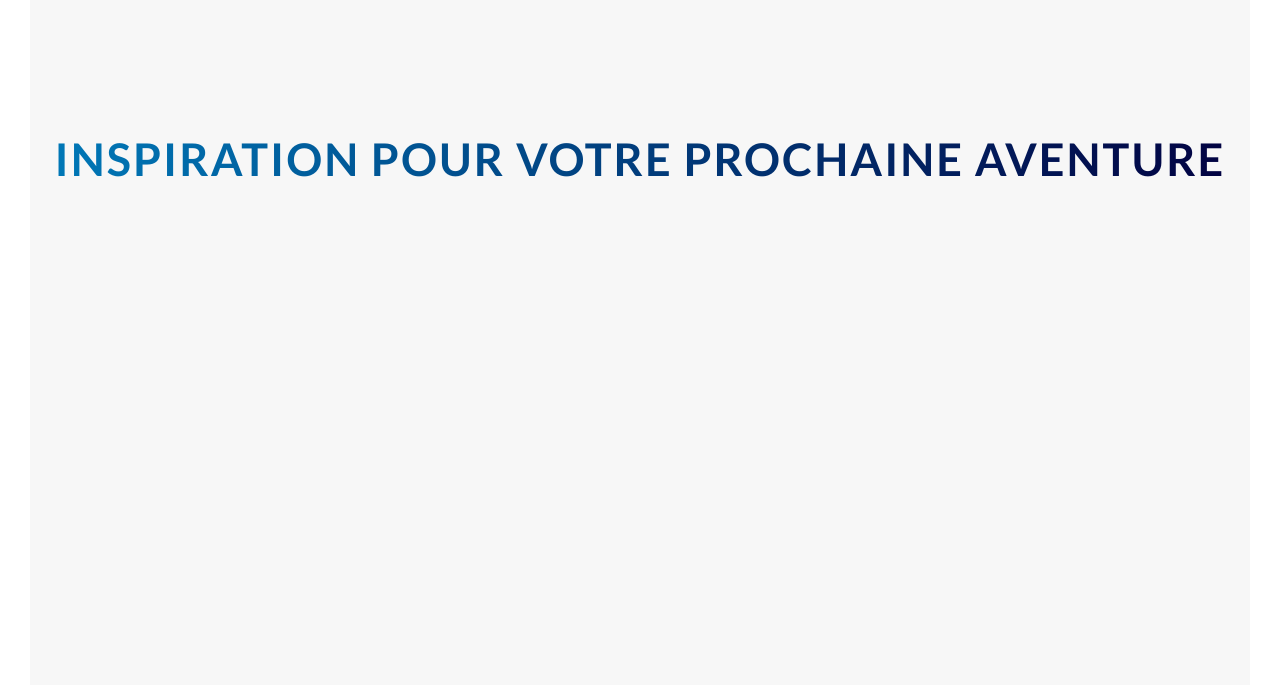
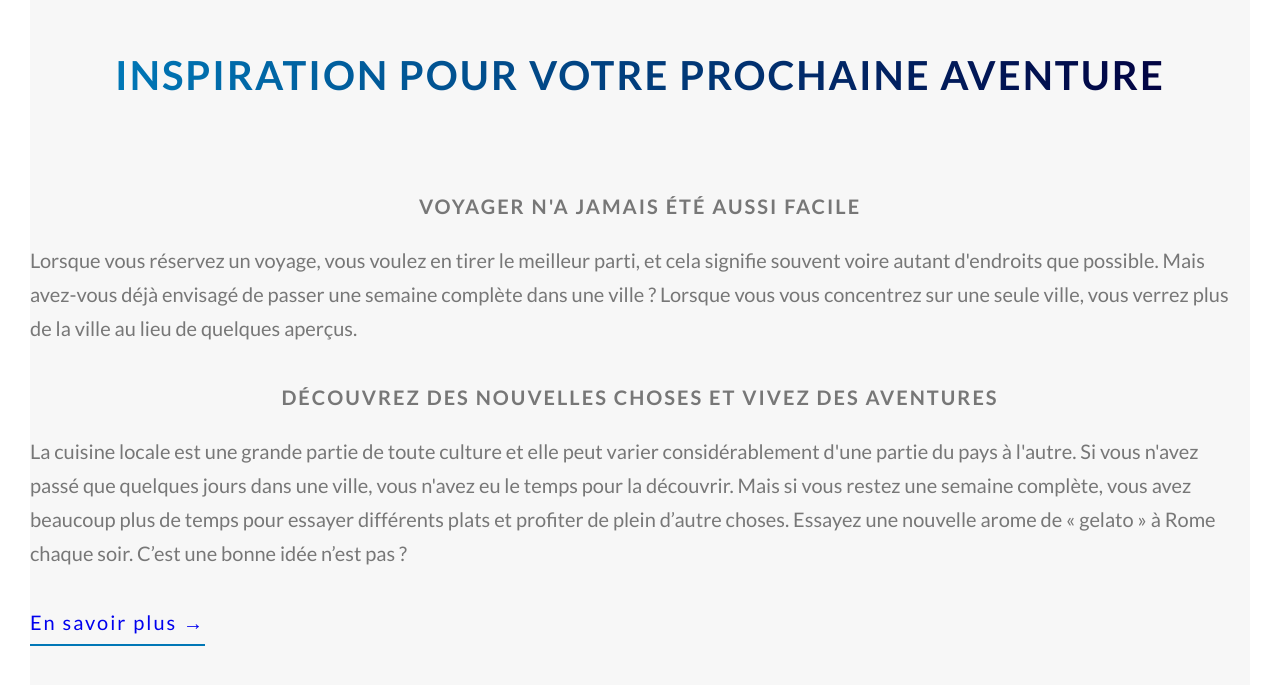
Before and after one commit to florinstrulea/fake-travel-agency, a website: page index.html in a window 1280 px wide. Shown: the part 949-1634 px from the top of the page. Drawn offline with Linux system fonts and the light colour scheme.

Commit message:
Ajout des paragraph et button dans la section about-us

```diff
--- a/index.html
+++ b/index.html
@@ -39,9 +39,37 @@
 		<main>
 			<section class="about-us">
 				<div class="u-text-center">
-					<h2 class="heading-secondary u-margin-bottom-5">
+					<h2 class="heading-secondary u-margin-bottom-big">
 						inspiration pour votre prochaine aventure
 					</h2>
+				</div>
+				<div class="about-us__container u-text-center u-margin-bottom-big">
+					<div class="about-us__container--text">
+						<h3 class="heading-tertiary u-margin-bottom-small">
+							Voyager n'a jamais été aussi facile
+						</h3>
+						<p class="paragraph">
+							Lorsque vous réservez un voyage, vous voulez en tirer le meilleur parti, et cela
+							signifie souvent voire autant d'endroits que possible. Mais avez-vous déjà envisagé de
+							passer une semaine complète dans une ville ? Lorsque vous vous concentrez sur une
+							seule ville, vous verrez plus de la ville au lieu de quelques aperçus.
+						</p>
+						<h3 class="heading-tertiary u-margin-bottom-small">
+							Découvrez des nouvelles choses et vivez des aventures
+						</h3>
+						<p class="paragraph">
+							La cuisine locale est une grande partie de toute culture et elle peut varier
+							considérablement d'une partie du pays à l'autre. Si vous n'avez passé que quelques
+							jours dans une ville, vous n'avez eu le temps pour la découvrir. Mais si vous restez
+							une semaine complète, vous avez beaucoup plus de temps pour essayer différents plats
+							et profiter de plein d’autre choses. Essayez une nouvelle arome de « gelato » à Rome
+							chaque soir. C’est une bonne idée n’est pas ?
+						</p>
+						<a href="#" class="btn-text">En savoir plus &#8594;</a>
+					</div>
+					<div class="about-us__container--photos">
+						<img src="" alt="" /><img src="" alt="" /><img src="" alt="" /><img src="" alt="" />
+					</div>
 				</div>
 				<div></div>
 				<div></div>
--- a/sass/abstracts/_mixins.scss
+++ b/sass/abstracts/_mixins.scss
@@ -1,4 +1,4 @@
-@mixin text-center() {
+@mixin flex-center() {
 	display: flex;
 	justify-content: center;
 }
--- a/sass/abstracts/_variables.scss
+++ b/sass/abstracts/_variables.scss
@@ -5,3 +5,4 @@ $color-grey-dark: #777;
 $color-white: #fff;
 $color-black: #000;
 $color-grey-light-first: #f7f7f7;
+$font-size-default: 2rem;
--- a/sass/base/_typography.scss
+++ b/sass/base/_typography.scss
@@ -1,4 +1,5 @@
 @use "../abstracts/variables" as v;
+@use "../abstracts/mixins" as m;
 body {
 	font-family: "Lato", sans-serif;
 	font-weight: 400;
@@ -44,7 +45,7 @@ body {
 
 .heading-secondary {
 	text-transform: uppercase;
-	font-size: 4.5rem;
+	font-size: 4rem;
 	font-weight: bolder;
 	background-image: linear-gradient(to right, v.$color-primary-light, v.$color-primary-dark);
 	display: inline-block;
@@ -59,3 +60,18 @@ body {
 		text-shadow: 0.5rem 0.5rem 3rem v.$color-grey-dark;
 	}
 }
+
+.heading-tertiary {
+	text-transform: uppercase;
+	font-size: v.$font-size-default;
+	letter-spacing: 0.2rem;
+	font-weight: 700;
+	@include m.flex-center;
+}
+
+.paragraph {
+	font-size: v.$font-size-default;
+	&:not(:last-child) {
+		margin-bottom: 3.5rem;
+	}
+}
--- a/sass/base/_utilities.scss
+++ b/sass/base/_utilities.scss
@@ -1,7 +1,13 @@
 @use "../abstracts/mixins" as m;
 .u-text-center {
-	@include m.text-center;
+	@include m.flex-center;
 }
-.u-margin-bottom-5 {
+.u-margin-bottom-big {
+	margin-bottom: 8rem;
+}
+.u-margin-bottom-medium {
 	margin-bottom: 5rem;
 }
+.u-margin-bottom-small {
+	margin-bottom: 2rem;
+}
--- a/sass/components/_button.scss
+++ b/sass/components/_button.scss
@@ -32,7 +32,7 @@
 	&--white {
 		background-color: v.$color-white;
 		color: v.$color-grey-dark;
-		font-size: 2rem;
+		font-size: v.$font-size-default;
 		&::after {
 			background-color: v.$color-white;
 		}
@@ -55,3 +55,20 @@
 		animation-fill-mode: backwards;
 	}
 }
+
+.btn-text {
+	&:link,
+	&:visited {
+		text-decoration: none;
+		border-bottom: 2px solid v.$color-primary-light;
+		letter-spacing: 0.2rem;
+		display: inline-block;
+		padding-bottom: 0.5rem;
+		font-size: v.$font-size-default;
+	}
+	&:hover {
+		color: v.$color-white;
+		background-color: v.$color-primary;
+		transition: all ease-out 0.2s;
+	}
+}
--- a/sass/pages/_home.scss
+++ b/sass/pages/_home.scss
@@ -2,7 +2,5 @@
 .about-us {
 	background-color: v.$color-grey-light-first;
 	padding: 60rem 0;
-	margin-top: -40vh;
+	margin-top: -50vh;
 }
-
-// ;
```
Also changed, not shown: css/main.css, 1 other file.
